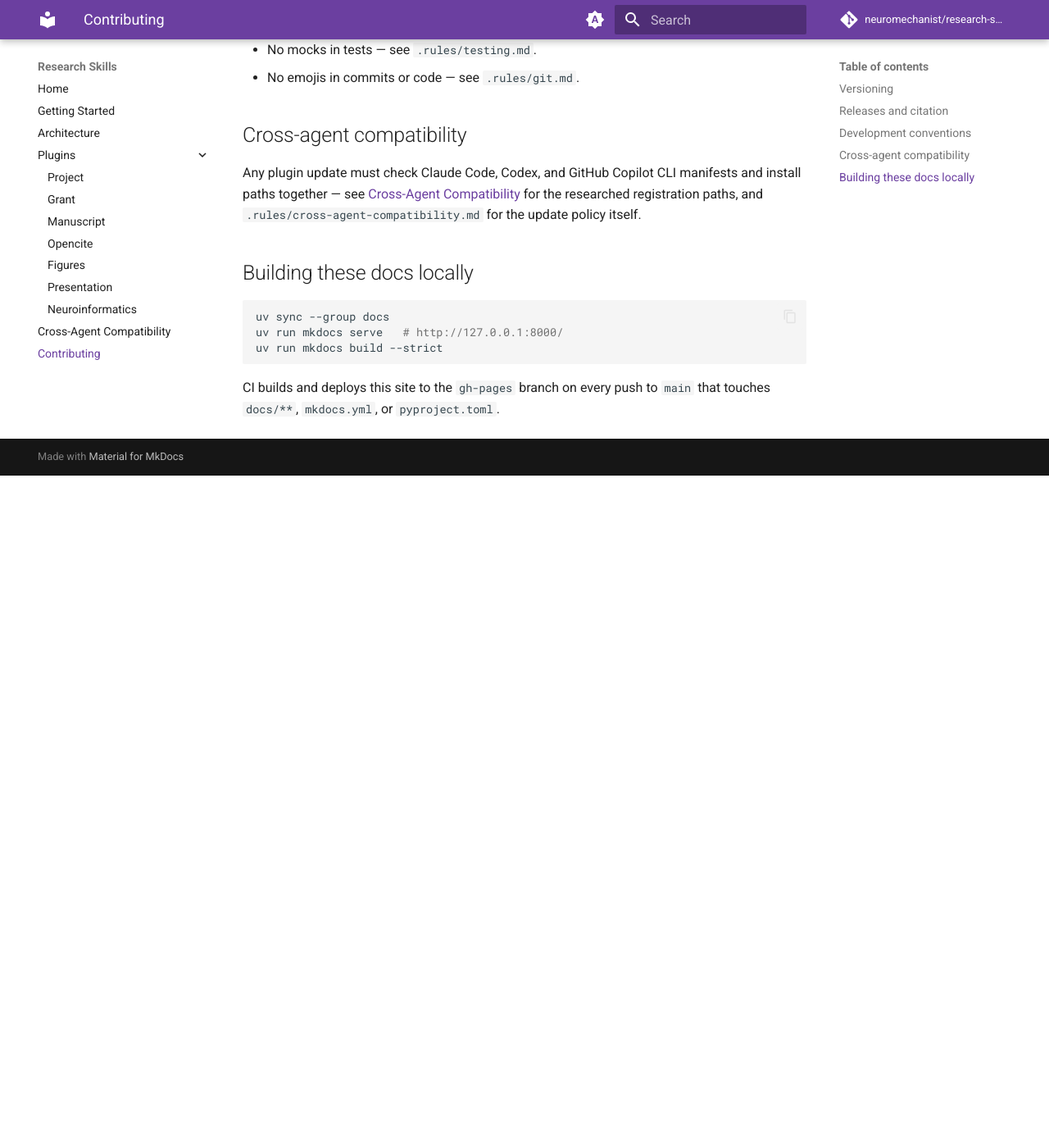
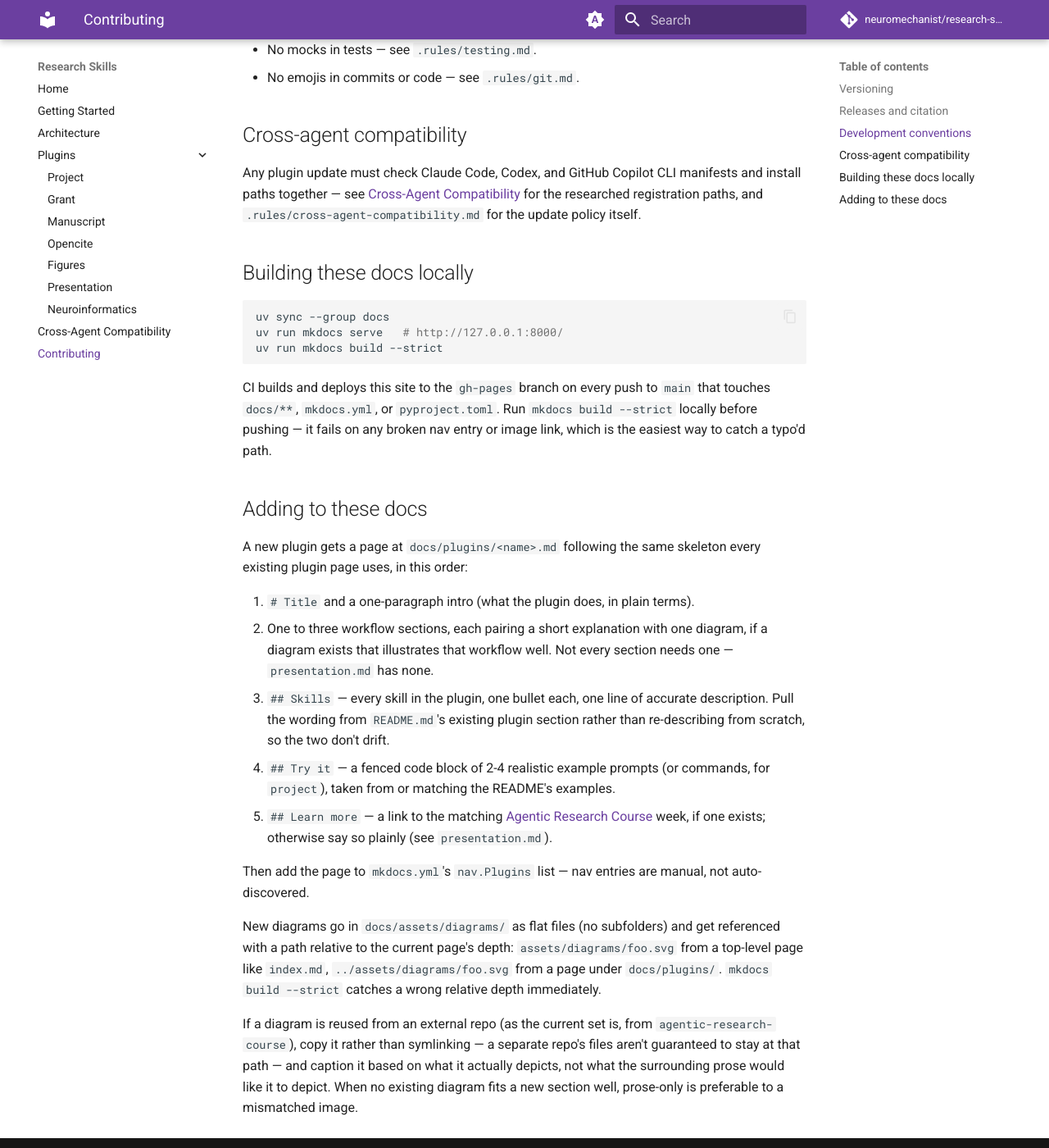
Before and after one commit to neuromechanist/research-skills, an MkDocs documentation site: the page built from docs/contributing.md, in a window 1280 px wide and 1400 px high, scrolled down 974 px. Shown: the whole window at 82% size. Built offline with MkDocs 1.6.1 and Material for MkDocs 9.7.7, drawn with Linux system fonts in a browser that asks for light colours; comment, search, counter and statistics services are not loaded; before the commit the page ends 1554 px from its top, so only the background shows below that.

Commit message:
docs: normalize plugin page shape, add extension guide
figures.md and neuroinformatics.md buried their skill lists inside a
narrative heading instead of a dedicated Skills section like the other
five plugin pages; split them out so every plugin page has the same
skeleton (intro, workflow sections, Skills, Try it, Learn more).

Also documents the page template, diagram conventions, and nav-entry
step in contributing.md so future plugin/skill additions follow the
same shape instead of drifting.

````diff
--- a/docs/contributing.md
+++ b/docs/contributing.md
@@ -34,4 +34,20 @@
 uv run mkdocs build --strict
 ```
 
-CI builds and deploys this site to the `gh-pages` branch on every push to `main` that touches `docs/**`, `mkdocs.yml`, or `pyproject.toml`.
+CI builds and deploys this site to the `gh-pages` branch on every push to `main` that touches `docs/**`, `mkdocs.yml`, or `pyproject.toml`. Run `mkdocs build --strict` locally before pushing — it fails on any broken nav entry or image link, which is the easiest way to catch a typo'd path.
+
+## Adding to these docs
+
+A new plugin gets a page at `docs/plugins/<name>.md` following the same skeleton every existing plugin page uses, in this order:
+
+1. `# Title` and a one-paragraph intro (what the plugin does, in plain terms).
+2. One to three workflow sections, each pairing a short explanation with one diagram, if a diagram exists that illustrates that workflow well. Not every section needs one — `presentation.md` has none.
+3. `## Skills` — every skill in the plugin, one bullet each, one line of accurate description. Pull the wording from `README.md`'s existing plugin section rather than re-describing from scratch, so the two don't drift.
+4. `## Try it` — a fenced code block of 2-4 realistic example prompts (or commands, for `project`), taken from or matching the README's examples.
+5. `## Learn more` — a link to the matching [Agentic Research Course](https://courses.osc.earth/agentic-research/) week, if one exists; otherwise say so plainly (see `presentation.md`).
+
+Then add the page to `mkdocs.yml`'s `nav.Plugins` list — nav entries are manual, not auto-discovered.
+
+New diagrams go in `docs/assets/diagrams/` as flat files (no subfolders) and get referenced with a path relative to the current page's depth: `assets/diagrams/foo.svg` from a top-level page like `index.md`, `../assets/diagrams/foo.svg` from a page under `docs/plugins/`. `mkdocs build --strict` catches a wrong relative depth immediately.
+
+If a diagram is reused from an external repo (as the current set is, from `agentic-research-course`), copy it rather than symlinking — a separate repo's files aren't guaranteed to stay at that path — and caption it based on what it actually depicts, not what the surrounding prose would like it to depict. When no existing diagram fits a new section well, prose-only is preferable to a mismatched image.
````
Also changed, not shown: docs/plugins/figures.md (+4 -1 lines), docs/plugins/neuroinformatics.md (+4 -2 lines).
